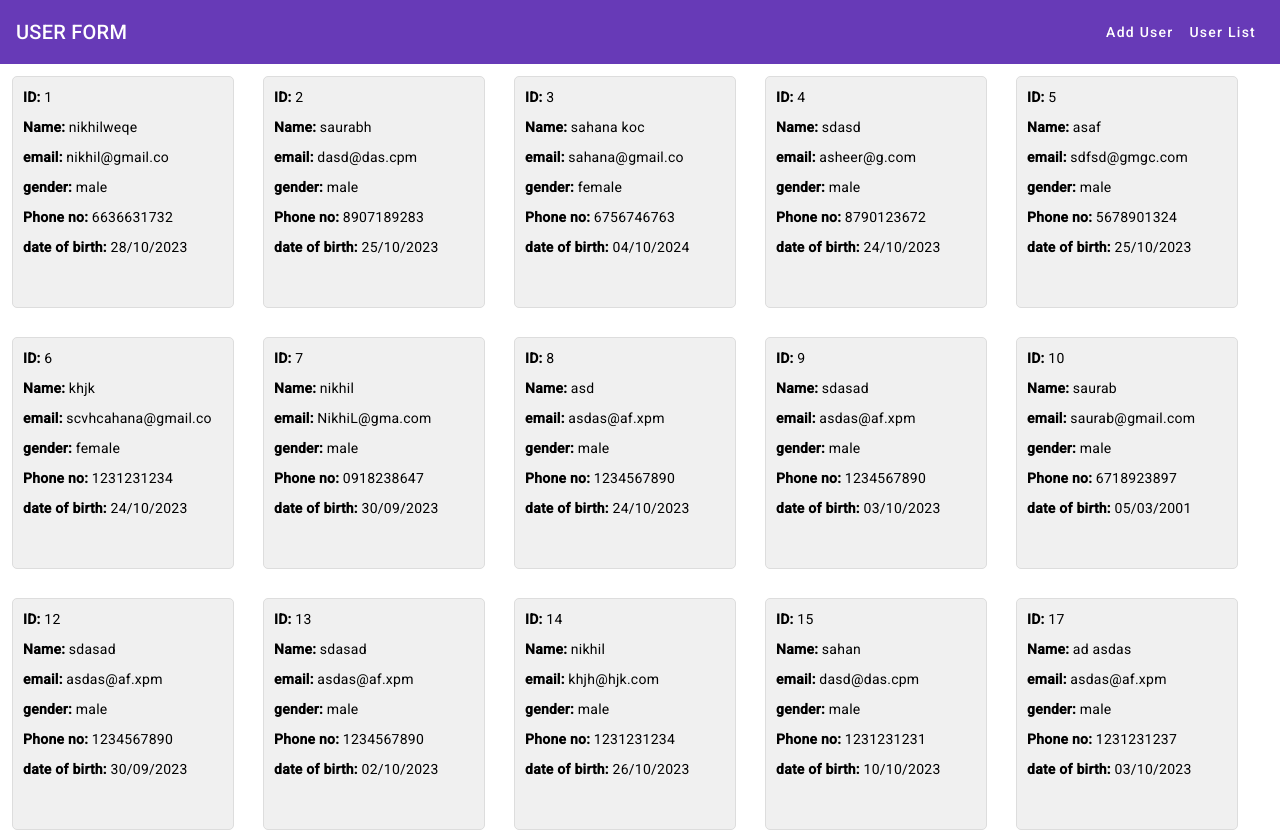
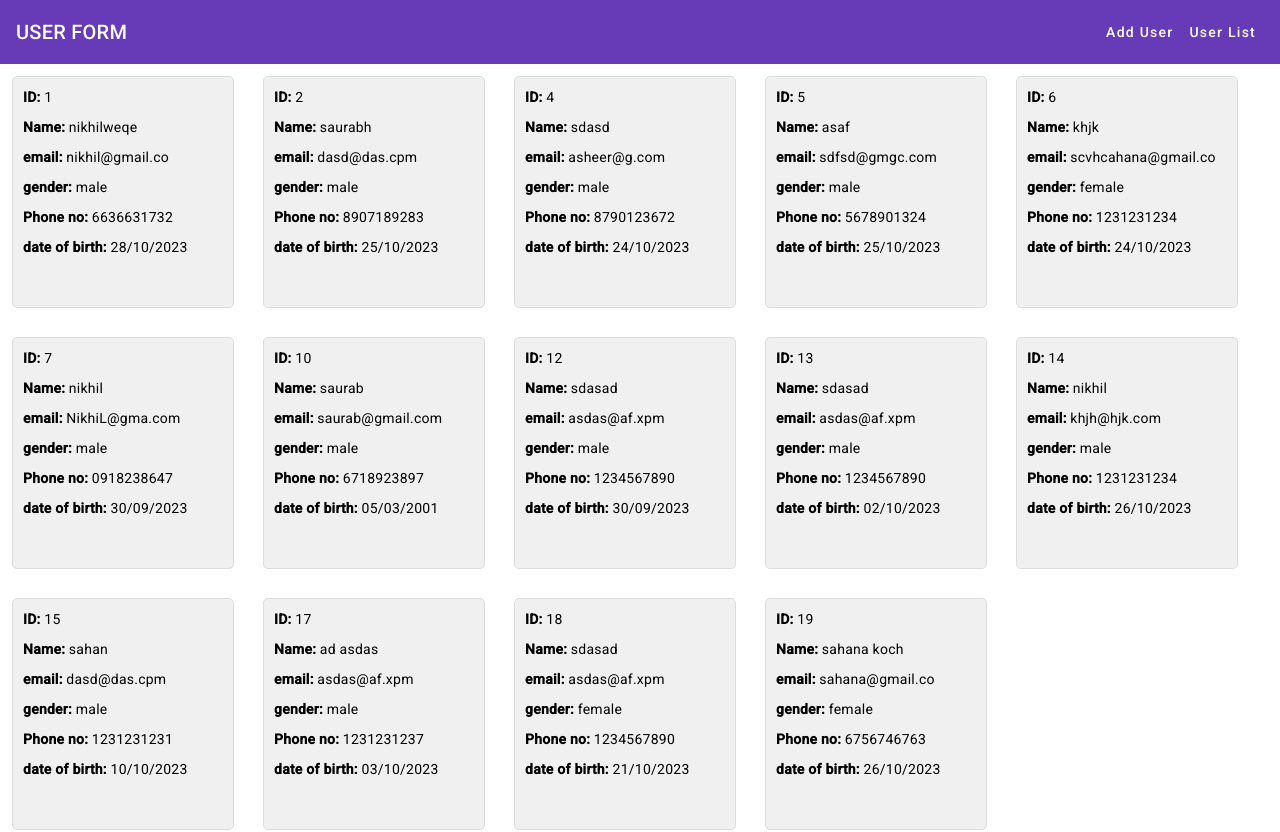
Before and after one commit to NikhilRathod-1305/AngularPractice, an Angular app: page /user/user-list in a window 1280 px wide. Shown: the top 832 px of the page. Built offline with nearby package versions, Linux system fonts and the light colour scheme; data requests are answered from the project's data file.

Commit message:
final commit

```diff
--- a/db.json
+++ b/db.json
@@ -31,14 +31,6 @@
       "id": 2
     },
     {
-      "userName": "sahana koc",
-      "email": "sahana@gmail.co",
-      "gender": "female",
-      "phoneNumber": "6756746763",
-      "dateOfBirth": "2024-10-04T18:30:00.000Z",
-      "id": 3
-    },
-    {
       "userName": "sdasd",
       "email": "asheer@g.com",
       "gender": "male",
@@ -69,22 +61,6 @@
       "phoneNumber": "0918238647",
       "dateOfBirth": "2023-09-30T18:30:00.000Z",
       "id": 7
-    },
-    {
-      "userName": "asd",
-      "email": "asdas@af.xpm",
-      "gender": "male",
-      "phoneNumber": "1234567890",
-      "dateOfBirth": "2023-10-24T18:30:00.000Z",
-      "id": 8
-    },
-    {
-      "userName": "sdasad",
-      "email": "asdas@af.xpm",
-      "gender": "male",
-      "phoneNumber": "1234567890",
-      "dateOfBirth": "2023-10-03T18:30:00.000Z",
-      "id": 9
     },
     {
       "userName": "saurab",
--- a/src/app/user-interface.ts
+++ b/src/app/user-interface.ts
@@ -5,4 +5,6 @@ export interface UserInterface {
     gender: string;
     dateOfBirth:Date;
     phoneNumber:number;
+    skillLevel: string;
+    hobbies: Array<[]>;
 }
--- a/src/app/user/user-add/user-add.component.ts
+++ b/src/app/user/user-add/user-add.component.ts
@@ -28,6 +28,8 @@ export class UserAddComponent implements OnInit {
       gender: [''],
       phoneNumber: ['', [Validators.required, ValidationService.invalidPhone]],
       dateOfBirth: ['', Validators.required, ],
+      // skillLevel: [''],
+      // hobbies: this.fb.array([]), // Add this for hobbies
     });
   }
 
--- a/src/app/user/user-list/user-list.component.scss
+++ b/src/app/user/user-list/user-list.component.scss
@@ -32,7 +32,7 @@
   display: none;
   position: absolute; // Position the buttons absolutely
   bottom: 10px; // Adjust the position as needed
-  left: 10px; // Adjust the position as needed
+  left: 50px; // Adjust the position as needed
 
   button {
     margin: 5px 5px;
--- a/src/app/user/user.module.ts
+++ b/src/app/user/user.module.ts
@@ -19,6 +19,7 @@ import { ForbiddenAlphabetsDirective } from './../forbidden-alphabets.directive'
 import { TopNavComponent } from './top-nav/top-nav.component';
 import { MatToolbarModule } from '@angular/material/toolbar';
 import { RouterLink } from '@angular/router';
+// import { CheckboxControlDirective } from './../checkbox-control.directive';
 
 @NgModule({
   declarations: [
@@ -29,7 +30,8 @@ import { RouterLink } from '@angular/router';
     DateFormatPipe,
     ForbiddenNumbersDirective,
     ForbiddenAlphabetsDirective,
-    TopNavComponent
+    TopNavComponent,
+    // CheckboxControlDirective
 
   ],
   exports:[
```
Also changed, not shown: src/app/checkbox-control.directive.ts (added, +50 -0 lines), src/app/user/user-add/user-add.component.html (+17 -2 lines), 1 other file (tests, documents, lock files or other folders).
